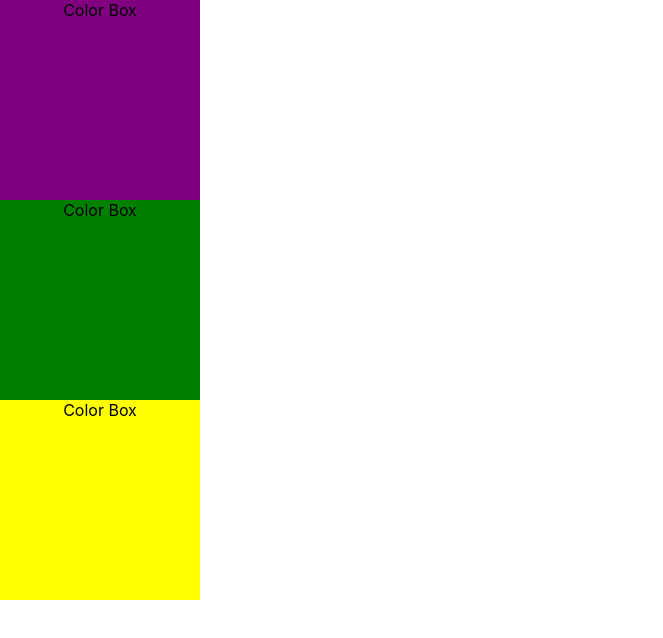
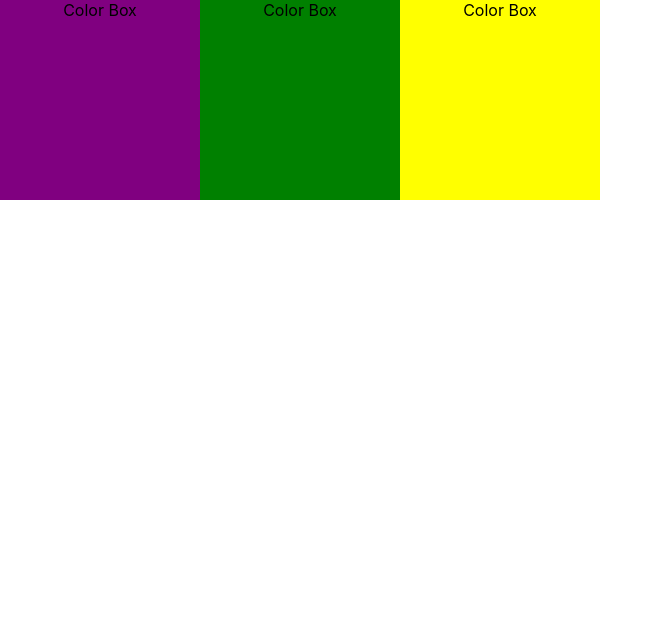
Before and after one commit to Keon-Jukes/colorboxes-exercise, a React (Create React App) app: page / in a window 1280 px wide. Shown: the top 638 px of the page, without its empty margins (0-663 px from the left). Built offline with nearby package versions, Linux system fonts and the light colour scheme.

Commit message:
row is horizontal now

```diff
--- a/src/App.js
+++ b/src/App.js
@@ -1,14 +1,12 @@
 
 import './App.css';
-import Colorbox from "./ColorBox";
+import Grid from "./Grid";
 
 
 function App() {
   return (
     <div className="App">
-      <Colorbox color="purple"/>
-      <Colorbox color="green"/>
-      <Colorbox color="yellow"/>
+      <Grid />
     </div>
   );
 }
--- /dev/null
+++ b/src/Grid.css
@@ -0,0 +1,6 @@
+/* Use flexbox to make grids go horizontal instead of vertical */
+
+.Grid {
+    display: flex;
+    flex-direction: row;
+}
--- a/src/Grid.js
+++ b/src/Grid.js
@@ -1,5 +1,5 @@
 import React, {Component} from 'react';
-import ColorBox from './ColorBox';
+import Colorbox from './ColorBox';
 import './Grid.css';
 
 /* use .map to render out grid based on numboxes, create a onClick event listener which sends a new color to each color box based on the randomly generated color from the colors array  */
@@ -27,8 +27,10 @@ class Grid extends Component {
         }
     }
     render(){
-        return(<div>
-
+        return(<div className='Grid'>
+                <Colorbox color="purple"/>
+                <Colorbox color="green"/>
+                <Colorbox color="yellow"/>
         </div>)
     }
 }
--- a/src/Gris.css
+++ /dev/null
@@ -1 +0,0 @@
-/* Use flexbox to make grids go horizontal instead of vertical */
```
